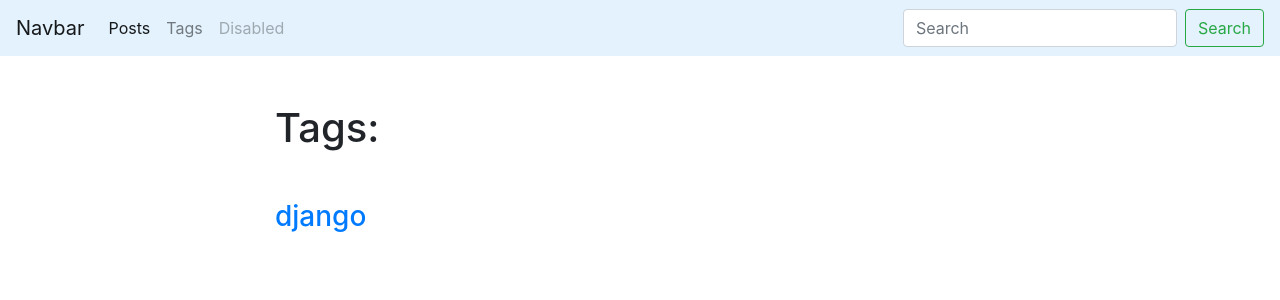
After one commit to sabyrbekov/molchanov_blog, a Django app: page /blog/tags/ in a window 1280 px wide. The commit adds this page. Shown: the top 300 px of the page. Run offline with Django 3.2, Linux system fonts and the light colour scheme; data comes from the database, SQL or seed files in the repository; both versions use the stored data as it was after the commit.

Commit message:
Video 6/15

```diff
--- a/blog/models.py
+++ b/blog/models.py
@@ -6,9 +6,21 @@ class Post(models.Model):
     slug = models.SlugField(max_length=150, unique=True)
     body = models.TextField(blank=True, db_index=True)
     date_pub = models.DateTimeField(auto_now_add=True)
+    tags = models.ManyToManyField('Tag', blank=True, related_name='posts')
+
 
     def get_absolute_url(self):
         return reverse('post_detail_url', kwargs={'slug': self.slug})
 
     def __str__(self):
         return '{}'.format(self.title)
+
+class Tag(models.Model):
+    title = models.CharField(max_length=50)
+    slug = models.SlugField(max_length=50, unique=True)
+
+    def get_absolute_url(self):
+        return reverse('tag_detail_url', kwargs={'slug': self.slug})
+
+    def __str__(self):
+        return '{}'.format(self.title)
--- /dev/null
+++ b/blog/templates/blog/tags_list.html
@@ -0,0 +1,14 @@
+{% extends 'blog/base_blog.html' %}
+
+{% block title %}
+    Tags List - {{ block.super }}
+{% endblock %}
+
+
+{% block content %}
+    <h1 class="mb-5">Tags:</h1>
+    {%for tag in tags %}
+        <h3><a href="{{ tag.get_absolute_url }}"> {{ tag.title }}</a></h3>
+    {% endfor %}
+
+{% endblock %}
--- a/blog/urls.py
+++ b/blog/urls.py
@@ -1,8 +1,10 @@
 from django.urls import path
-from .views import posts_list, post_detail
+from .views import *
 
 
 urlpatterns = [
     path('', posts_list, name='posts_list_url'),
     path('post/<str:slug>/', post_detail, name='post_detail_url'),
+    path('tags/', tags_list, name='tags_list_url'),
+    path('tag/<str:slug>/', tag_detail, name='tag_detail_url')
 ]
--- a/blog/views.py
+++ b/blog/views.py
@@ -1,5 +1,5 @@
 from django.shortcuts import render
-from .models import Post
+from .models import Post, Tag
 
 
 def posts_list(request):
@@ -9,3 +9,11 @@ def posts_list(request):
 def post_detail(request, slug):
     post = Post.objects.get(slug__iexact=slug)
     return render(request, 'blog/post_detail.html', context={'post': post})
+
+def tags_list(request):
+    tags = Tag.objects.all()
+    return render(request, 'blog/tags_list.html', context={'tags': tags})
+
+def tag_detail(request, slug):
+    tag = Tag.objects.get(slug__iexact=slug)
+    return render(request, 'blog/tag_detail.html', context={'tag': tag})
--- a/templates/base.html
+++ b/templates/base.html
@@ -20,10 +20,10 @@
         <div class="collapse navbar-collapse" id="navbarSupportedContent">
           <ul class="navbar-nav mr-auto">
             <li class="nav-item active">
-              <a class="nav-link" href="{% url 'posts_list_url' %}">Blog</a>
+              <a class="nav-link" href="{% url 'posts_list_url' %}">Posts</a>
             </li>
             <li class="nav-item">
-              <a class="nav-link" href="#">Link</a>
+              <a class="nav-link" href="{% url 'tags_list_url' %}">Tags</a>
             </li>
 
             <li class="nav-item">
```
Also changed, not shown: blog/templates/blog/includes/post_card_template.html (added, +17 -0 lines), blog/templates/blog/index.html (+1 -10 lines), blog/templates/blog/tag_detail.html (added, +16 -0 lines), blog/migrations/0002_auto_20201109_0638.py (added), db.sqlite3.
